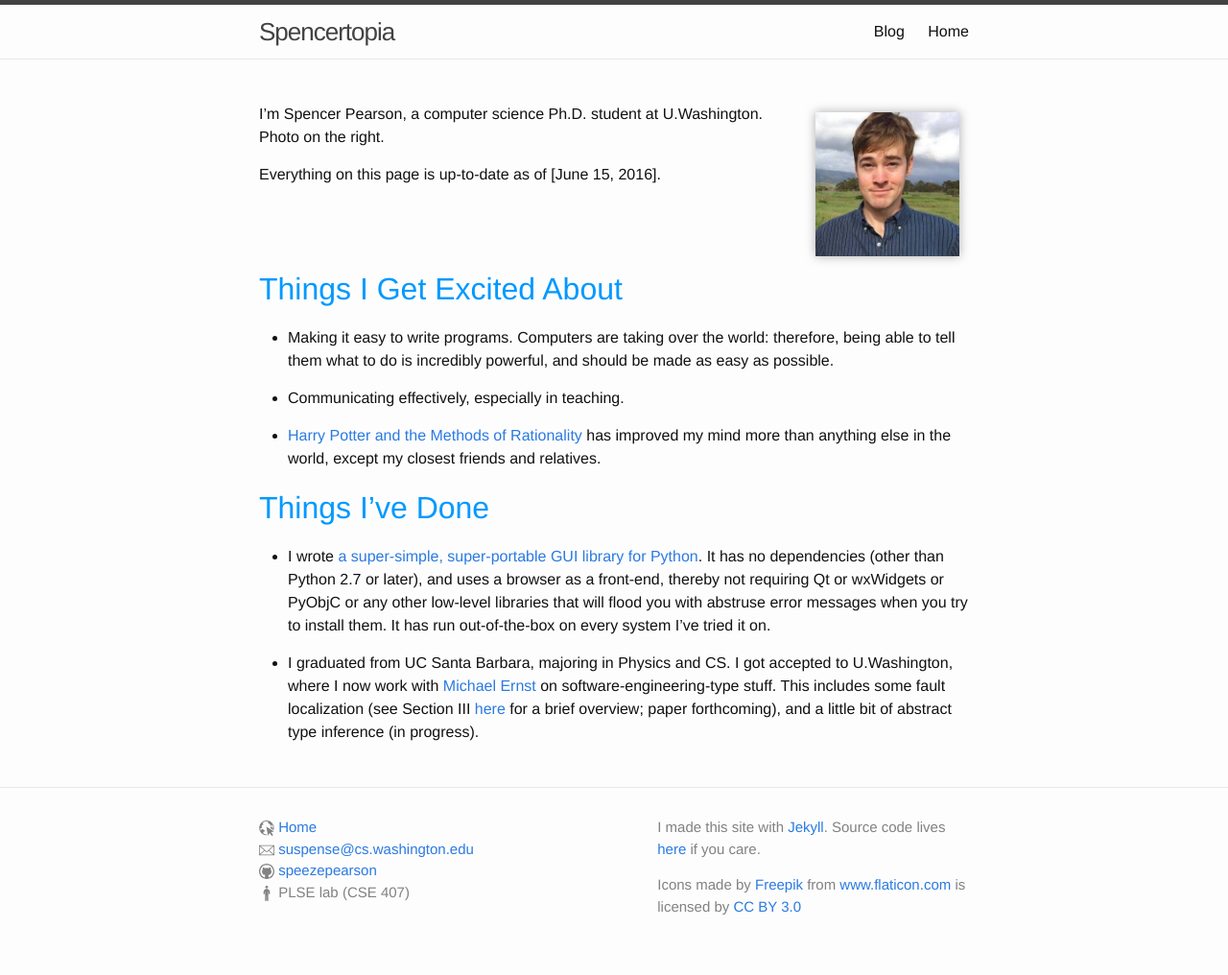
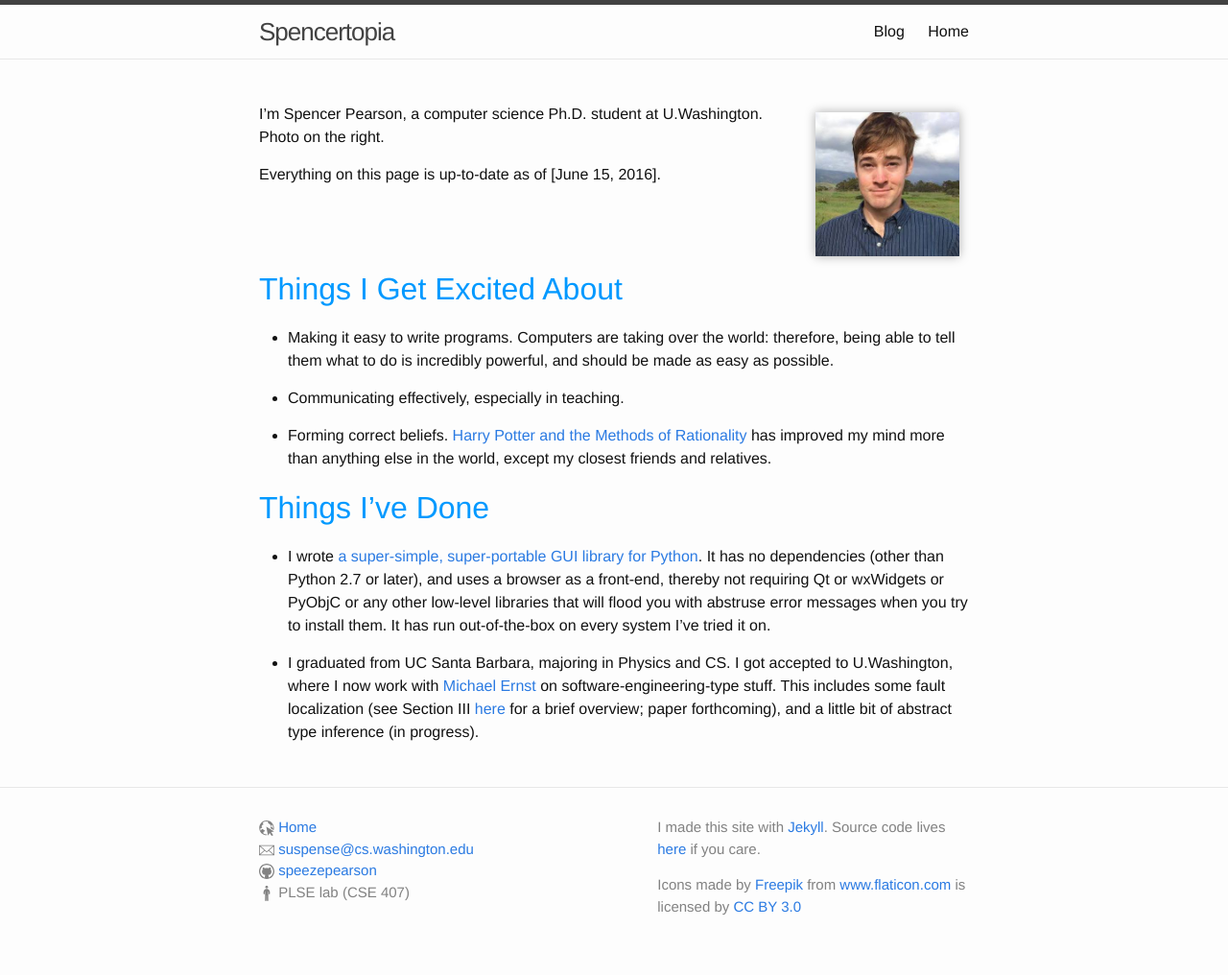
Before and after one commit to speezepearson/speezepearson.github.io, a Jekyll site: the page built from index.md, in a window 1280 px wide. Shown: the whole page at 96% size. Built offline with Jekyll 4.4.1, drawn with Linux system fonts in a browser that asks for light colours.

Commit message:
tweak index page wording

```diff
--- a/index.md
+++ b/index.md
@@ -18,7 +18,7 @@ Things I Get Excited About
 
 - Communicating effectively, especially in teaching.
 
-- [Harry Potter and the Methods of Rationality][hpmor] has improved my mind more than anything else in the world, except my closest friends and relatives.
+- Forming correct beliefs. [Harry Potter and the Methods of Rationality][hpmor] has improved my mind more than anything else in the world, except my closest friends and relatives.
 
 [hpmor]: http://hpmor.com/chapter/1
 
```
